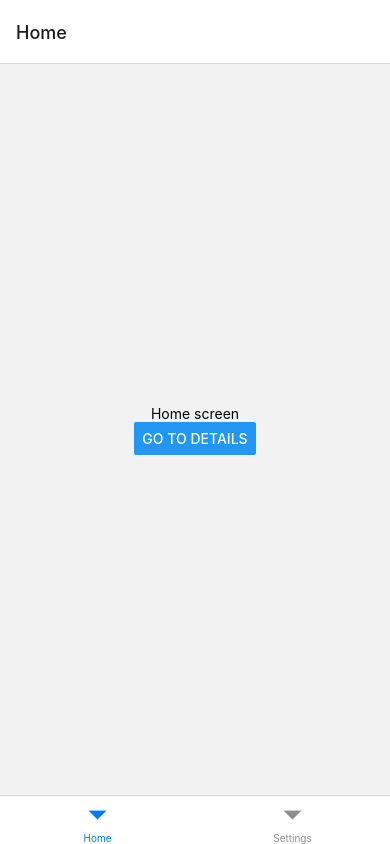
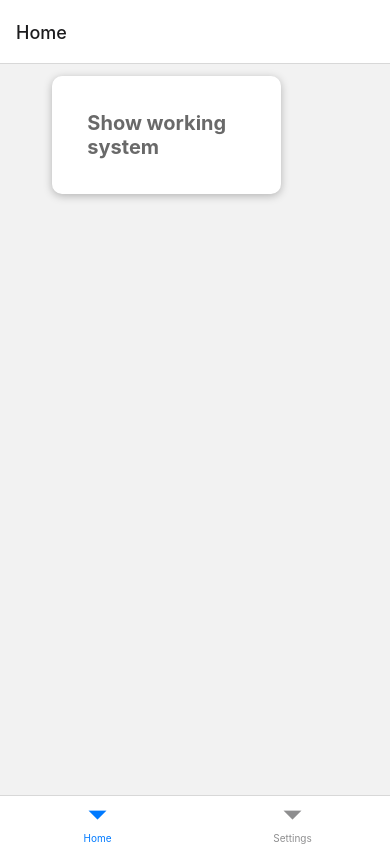
Before and after one commit to eminoz/vertical-farming-mobile-app, a React Native app: screen /Home in a window 390 px wide. Built offline with nearby package versions, Linux system fonts and the light colour scheme.

Commit message:
the project switched to  vertical farming

```diff
--- /dev/null
+++ b/components/UI/Card.js
@@ -0,0 +1,23 @@
+import React from "react";
+import { View, StyleSheet } from "react-native";
+
+const Card = (props) => {
+  return (
+    <View style={{ ...styles.card, ...props.style }}>{props.children}</View>
+  );
+};
+
+const styles = StyleSheet.create({
+  card: {
+    shadowColor: "black",
+    shadowOpacity: 0.26,
+    shadowOffset: { width: 0, height: 2 },
+    shadowRadius: 8,
+    elevation: 5,
+    borderRadius: 10,
+    backgroundColor: "white",
+
+  },
+});
+
+export default Card;
--- a/firebase.js
+++ b/firebase.js
@@ -1,26 +1,15 @@
-// Import the functions you need from the SDKs you need
-import * as firebase from "firebase/app";
-// TODO: Add SDKs for Firebase products that you want to use
-// https://firebase.google.com/docs/web/setup#available-libraries
+import { initializeApp } from "firebase/app";
 
-// Your web app's Firebase configuration
+
 const firebaseConfig = {
   apiKey: "AIzaSyAQmgOxk5KSIP2Ropxe1LlgO6eUn4ytmms",
   authDomain: "vertical-farming-dfd58.firebaseapp.com",
+  databaseURL: "https://vertical-farming-dfd58-default-rtdb.firebaseio.com",
   projectId: "vertical-farming-dfd58",
   storageBucket: "vertical-farming-dfd58.appspot.com",
   messagingSenderId: "623365384217",
   appId: "1:623365384217:web:219c8ead7a5f68dac82288",
 };
 
-// Initialize Firebase
-let app;
-if (firebase.apps.length === 0) {
-  app = firebase.initializeApp(firebaseConfig);
-} else {
-  app = firebase.app();
-}
-
-const auth = firebase.auth();
-
-export { auth };
+const app = initializeApp(firebaseConfig);
+export { app };
--- a/screens/AuthScreen.js
+++ b/screens/AuthScreen.js
@@ -1,20 +1,34 @@
 import React, { useState } from "react";
 import {
   ScrollView,
-  KeyboardAvoidingView,
   StyleSheet,
   Text,
   View,
   TextInput,
   TouchableOpacity,
 } from "react-native";
+import { getDatabase } from "firebase/database";
+import { app } from "../firebase";
+import { getAuth, createUserWithEmailAndPassword } from "firebase/auth";
+
+const database = getDatabase(app);
 
 const AuthScreen = () => {
   const [email, setEmail] = useState("");
   const [password, setPassword] = useState("");
-  const signup = () => {
-    console.log(email);
+
+  const auth = getAuth();
+  const userRegister = () => {
+    createUserWithEmailAndPassword(auth, email, password)
+      .then((userCredential) => {
+        const user = userCredential.user;
+        console.log(user);
+      })
+      .catch((error) => {
+        console.log(error.message);
+      });
   };
+
   return (
     <ScrollView>
       <View style={styles.container}>
@@ -35,7 +49,7 @@ const AuthScreen = () => {
           />
         </View>
         <View style={styles.buttonContainer}>
-          <TouchableOpacity onPress={signup} style={styles.button}>
+          <TouchableOpacity onPress={userRegister} style={styles.button}>
             <Text style={styles.buttonText}>signup</Text>
           </TouchableOpacity>
         </View>
--- a/screens/DetailsScreen.js
+++ b/screens/DetailsScreen.js
@@ -1,16 +1,59 @@
-import React from "react";
-import { ScrollView, StyleSheet, Text, View } from "react-native";
+import React, { useEffect, useState } from "react";
+import { SafeAreaView, ScrollView, StyleSheet, Text, View } from "react-native";
+import Card from "../components/UI/Card";
+import { app } from "../firebase";
+import { getDatabase, ref, onValue } from "firebase/database";
+const DetailsScreen = () => {
+  const [active, setActive] = useState(null);
 
-const DetailsScreen = ({ navigation }) => {
+  const database = getDatabase(app);
+
+  const starCountRef = ref(database, "led/");
+
+  useEffect(() => {
+    onValue(starCountRef, (snapshot) => {
+      const data = snapshot.val().led;
+      setActive(data);
+    });
+  }, [active]);
+
   return (
-    <ScrollView>
-      <View style={{ flex: 1, justifyContent: "center", alignItems: "center" }}>
-        <Text>Details!</Text>
-      </View>
-    </ScrollView>
+    <SafeAreaView style={{ flex: 1 }}>
+      <ScrollView>
+        <View style={styles.container}>
+          <Card style={styles.cardContainer}>
+            <Text style={styles.lableText}>Led : </Text>
+            <Text style={styles.ledInfo}>{active ? "OFF" : "ON"} </Text>
+          </Card>
+        </View>
+      </ScrollView>
+    </SafeAreaView>
   );
 };
 
 export default DetailsScreen;
 
-const styles = StyleSheet.create({});
+const styles = StyleSheet.create({
+  cardContainer: {
+    flex: 1,
+    justifyContent: "space-evenly",
+    alignItems: "center",
+    flexDirection: "row",
+    height: "90%",
+    maxWidth: 400,
+    padding: 15,
+    maxHeight: 400,
+  },
+  lableText: {
+    fontWeight: "bold",
+    fontSize: 20,
+    color: "#556b2f",
+  },
+  ledInfo: {
+    fontWeight: "bold",
+    fontSize: 20,
+  },
+  container: {
+    margin: 15,
+  },
+});
--- a/screens/HomeScreen.js
+++ b/screens/HomeScreen.js
@@ -1,16 +1,41 @@
 import React, { useState } from "react";
-import { Button, StyleSheet, Text, View } from "react-native";
-
-
+import {
+  Button,
+  ScrollView,
+  StyleSheet,
+  Text,
+  TouchableOpacity,
+  View,
+  SafeAreaView,
+} from "react-native";
+import Card from "../components/UI/Card";
 const HomeScreen = ({ navigation }) => {
   return (
-    <View style={{ flex: 1, justifyContent: "center", alignItems: "center" }}>
-      <Text>Home screen</Text>
-      <Button
-        title="Go to Details"
-        onPress={() => navigation.navigate("Details")}
-      />
-    </View>
+    <SafeAreaView style={{ flex: 1 }}>
+      <ScrollView>
+        <View style={styles.container}>
+
+          <TouchableOpacity
+            onPress={() => {
+              navigation.navigate("Details");
+            }}
+          >
+            <Card style={styles.cardContainer}>
+              <Text
+                style={{
+                  fontWeight: "bold",
+                  fontSize: 20,
+                  margin: 20,
+                  color: "#696969",
+                }}
+              >
+                Show working system
+              </Text>
+            </Card>
+          </TouchableOpacity>
+        </View>
+      </ScrollView>
+    </SafeAreaView>
   );
 };
 
@@ -18,7 +43,24 @@ const styles = StyleSheet.create({
   container: {
     flex: 1,
     alignItems: "center",
-    justifyContent: "center",
+    marginTop: 12,
+    marginHorizontal: 20,
+  },
+  welcomeText: {
+    fontWeight: "bold",
+    fontSize: 20,
+    margin: 20,
+    color: "#006400",
+  },
+  cardContainer: {
+    flex: 1,
+    justifyContent: "space-evenly",
+    alignItems: "center",
+    flexDirection: "row",
+    width: "80%",
+    maxWidth: 400,
+    maxHeight: 400,
+    padding: 15,
   },
 });
 export default HomeScreen;
--- a/screens/SettingsScreen.js
+++ b/screens/SettingsScreen.js
@@ -1,18 +1,58 @@
-import React from "react";
-import { StyleSheet, Text, View, Button } from "react-native";
+import React, { useEffect, useState } from "react";
+import { StyleSheet, Text, View, ScrollView, Switch } from "react-native";
+import Card from "../components/UI/Card";
+import { app } from "../firebase";
+import { getDatabase, set, ref } from "firebase/database";
+const SettingsScreen = ({ navigation }) => {
+  const [isEnabled, setIsEnabled] = useState(false);
+  const database = getDatabase(app);
 
-const SettingsScreen = ({ navigation }) => {
+  const toggleSwitch = () => {
+    setIsEnabled((previousState) => !previousState);
+    set(ref(database, "led"), {
+      led: isEnabled,
+    });
+  };
+
   return (
-    <View style={{ flex: 1, justifyContent: "center", alignItems: "center" }}>
-      <Text>Settings screen</Text>
-      <Button
-        title="Auth Setting"
-        onPress={() => navigation.navigate("Auth")}
-      />
-    </View>
+    <ScrollView>
+      <View style={styles.container}>
+        <Card style={styles.detailContainer}>
+          <Text style={styles.textContainer}>Led!</Text>
+          <Switch
+            trackColor={{ false: "#767577", true: "#81b0ff" }}
+            thumbColor={isEnabled ? "#f5dd4b" : "#f4f3f4"}
+            ios_backgroundColor="#3e3e3e"
+            onValueChange={toggleSwitch}
+            value={isEnabled}
+          />
+        </Card>
+      </View>
+    </ScrollView>
   );
 };
 
 export default SettingsScreen;
 
-const styles = StyleSheet.create({});
+const styles = StyleSheet.create({
+  container: {
+    flex: 1,
+    marginTop: 8,
+    alignItems: "center",
+  },
+  detailContainer: {
+    flex: 1,
+    justifyContent: "space-evenly",
+    alignItems: "center",
+    flexDirection: "row",
+    width: "80%",
+    maxWidth: 400,
+    maxHeight: 400,
+    padding: 20,
+  },
+  textContainer: {
+    fontWeight: "bold",
+    fontSize: 30,
+    color: "#696969",
+  },
+});
```
Also changed, not shown: assets/image.jpeg (added), navigator/HomeStackScreen.js (line endings or trailing spaces).
